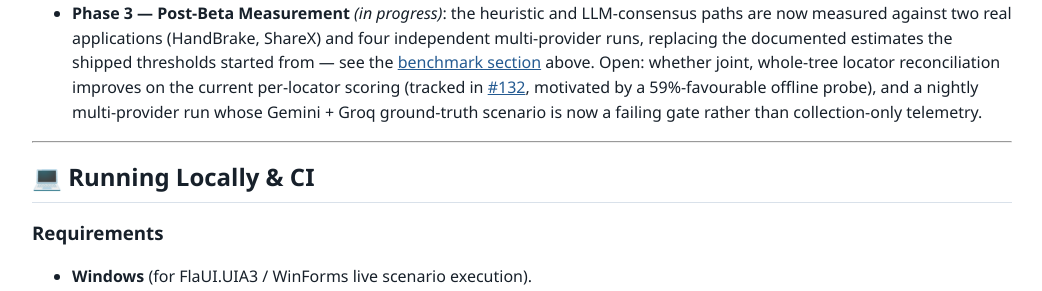
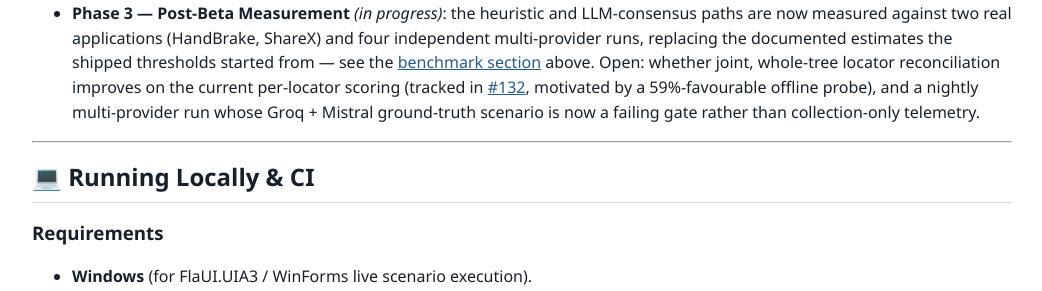
Before and after one commit to mustafasercansak/automation-sandbox, a Jekyll site: the page built from README.md, in a window 1280 px wide and 900 px high, scrolled down 18927 px. Shown: the part 184-475 px from the top of the window, without its empty margins (118-1160 px from the left). Built offline with Jekyll 4.4.1, drawn with Linux system fonts in a browser that asks for light colours; our own code applies the rules of GitHub Pages for plain Markdown files; some of the changed text lies outside the part shown.

Commit message:
feat: update nightly consensus evaluation to use Groq and Mistral providers

```diff
--- a/README.md
+++ b/README.md
@@ -38,7 +38,7 @@ An open-source **locator healing** and **intent-driven test generation** engine
 | **Explainable Scoring** | ✅ Implemented | `ScoreComponents` breakdown (ControlType, Parent, Sibling, Name, Position). |
 | **Offscreen Rectangle Handling** | ✅ Implemented | Dynamic exclusion of unusable `(0,0,0,0)` bounding boxes from position weights. |
 | **LLM Fallback & Guard** | ✅ Implemented | Gemini, Claude, OpenAI-compatible cloud providers (including Groq, Kimi, OpenRouter, and Cloudflare Workers AI), and offline Ollama behind `HttpLlmHealingProvider` with `LlmProviderFactory` auto-discovery and **Hallucination Guard**. |
-| **Multi-Provider Consensus** | ✅ Implemented | Independent consensus acceptance ($\ge 2$ votes), attempt telemetry, nightly multi-model evaluation, and a gating live Gemini + Groq assertion on a known ground-truth candidate. |
+| **Multi-Provider Consensus** | ✅ Implemented | Independent consensus acceptance ($\ge 2$ votes), attempt telemetry, nightly multi-model evaluation, and a gating live Groq + Mistral assertion on a known ground-truth candidate. |
 | **Offline AI Healing (Ollama)** | ✅ Implemented | 100% offline, zero-cost local LLM healing with `llama3.2` via `OllamaHealingProvider`. |
 | **High-Level `SelfHealingEngine`** | ✅ Implemented | Automatic repository load, healing resolution, and policy-guarded action retry (`shouldHeal`; default heals exact locator-resolution exception types only). A proposed locator is persisted and reported as accepted only after the retried action succeeds. |
 | **Intent-Aware Healing** | ✅ Implemented | `TestIntent` metadata guiding LLM providers for refactoring-resilient healing. |
@@ -664,7 +664,7 @@ Work is now tracked through GitHub milestones rather than the original M1–M6 s
 
 - **Phase 1 — Beta Blockers** *(closed)*: the correctness gates that had to exist before anything shipped — exception-scoped healing retry, the evidence gate, the runner-up ambiguity margin, the intent semantic gate, LLM divergence tracking, and structured assertions.
 - **Phase 2 — Beta Hardening** *(closed)*: consensus acceptance for LLM picks, provider resilience (retry, backoff, dual timeouts, `Retry-After` quota guard), attempt telemetry, cross-platform Linux CI, and packaging parity across all seven libraries. Shipped as [`v0.2.0-beta.2`](https://github.com/mustafasercansak/automation-sandbox/releases/tag/v0.2.0-beta.2).
-- **Phase 3 — Post-Beta Measurement** *(in progress)*: the heuristic and LLM-consensus paths are now measured against two real applications (HandBrake, ShareX) and four independent multi-provider runs, replacing the documented estimates the shipped thresholds started from — see the [benchmark section](#-real-world-multi-signal-benchmark--calibration) above. Open: whether joint, whole-tree locator reconciliation improves on the current per-locator scoring (tracked in [#132](https://github.com/mustafasercansak/automation-sandbox/issues/132), motivated by a 59%-favourable offline probe), and a nightly multi-provider run whose Gemini + Groq ground-truth scenario is now a failing gate rather than collection-only telemetry.
+- **Phase 3 — Post-Beta Measurement** *(in progress)*: the heuristic and LLM-consensus paths are now measured against two real applications (HandBrake, ShareX) and four independent multi-provider runs, replacing the documented estimates the shipped thresholds started from — see the [benchmark section](#-real-world-multi-signal-benchmark--calibration) above. Open: whether joint, whole-tree locator reconciliation improves on the current per-locator scoring (tracked in [#132](https://github.com/mustafasercansak/automation-sandbox/issues/132), motivated by a 59%-favourable offline probe), and a nightly multi-provider run whose Groq + Mistral ground-truth scenario is now a failing gate rather than collection-only telemetry.
 
 ---
 
```
Also changed, not shown: AGENTS.md (+1 -1 lines), docs/llm-providers.md (+2 -2 lines), .github/workflows/nightly-consensus.yml, .github/workflows/release.yml, 1 other file.
